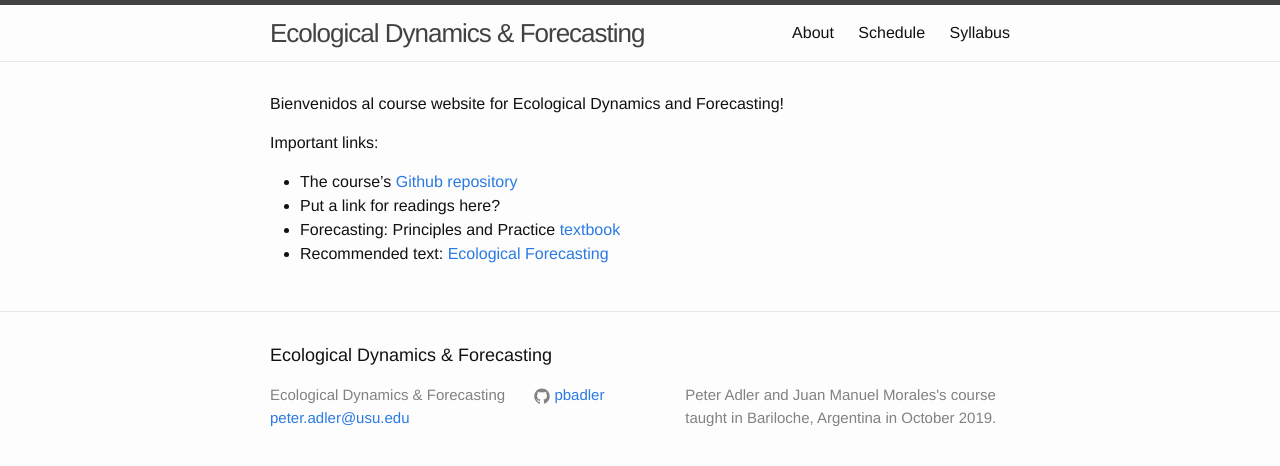
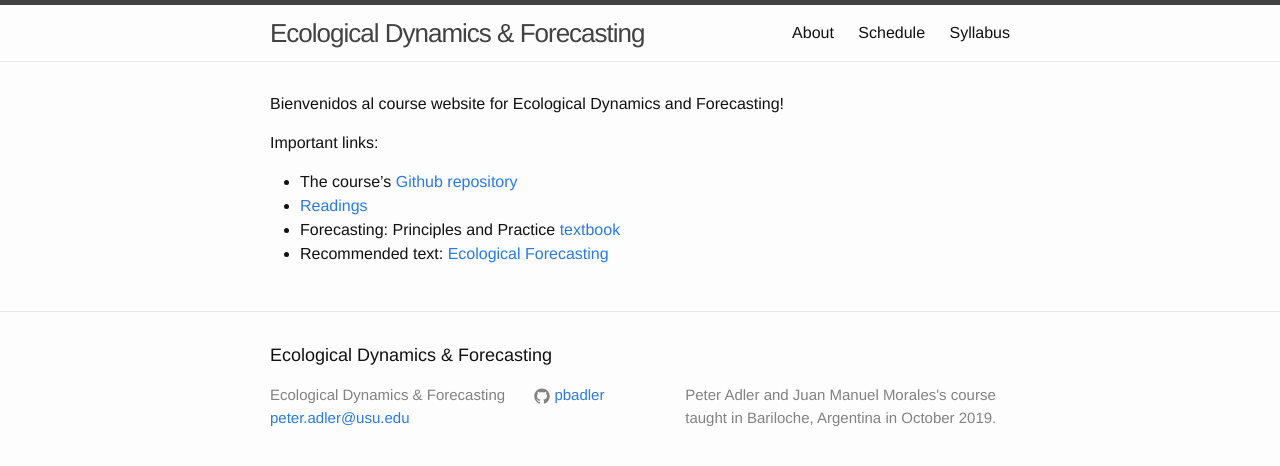
Before and after one commit to pbadler/forecasting-course-short, a Jekyll site: the page built from index.md, in a window 1280 px wide. Shown: the top 466 px of the page. Built offline with Jekyll 4.4.1, drawn with Linux system fonts in a browser that asks for light colours.

Commit message:
added link to readings

```diff
--- a/index.md
+++ b/index.md
@@ -7,6 +7,6 @@ Bienvenidos al course website for Ecological Dynamics and Forecasting!
 Important links:
 
 * The course's [Github repository](https://github.com/pbadler/forecasting-course-short)
-* Put a link for readings here?
+* [Readings](https://www.dropbox.com/sh/fpk8wwgrzq1mw80/AAAY5vsOxG2JmZNO9yeG8Luka?dl=0)
 * Forecasting: Principles and Practice [textbook](https://otexts.org/fpp2/)
 * Recommended text: [Ecological Forecasting](https://press.princeton.edu/titles/11048.html)
```
